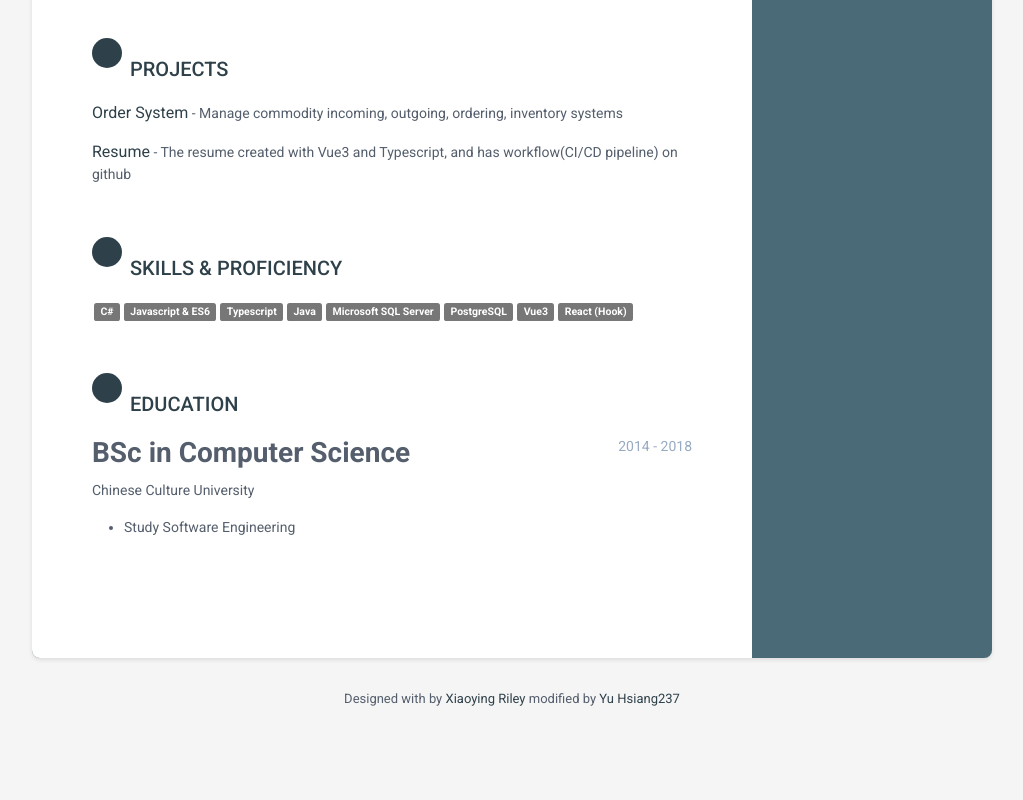
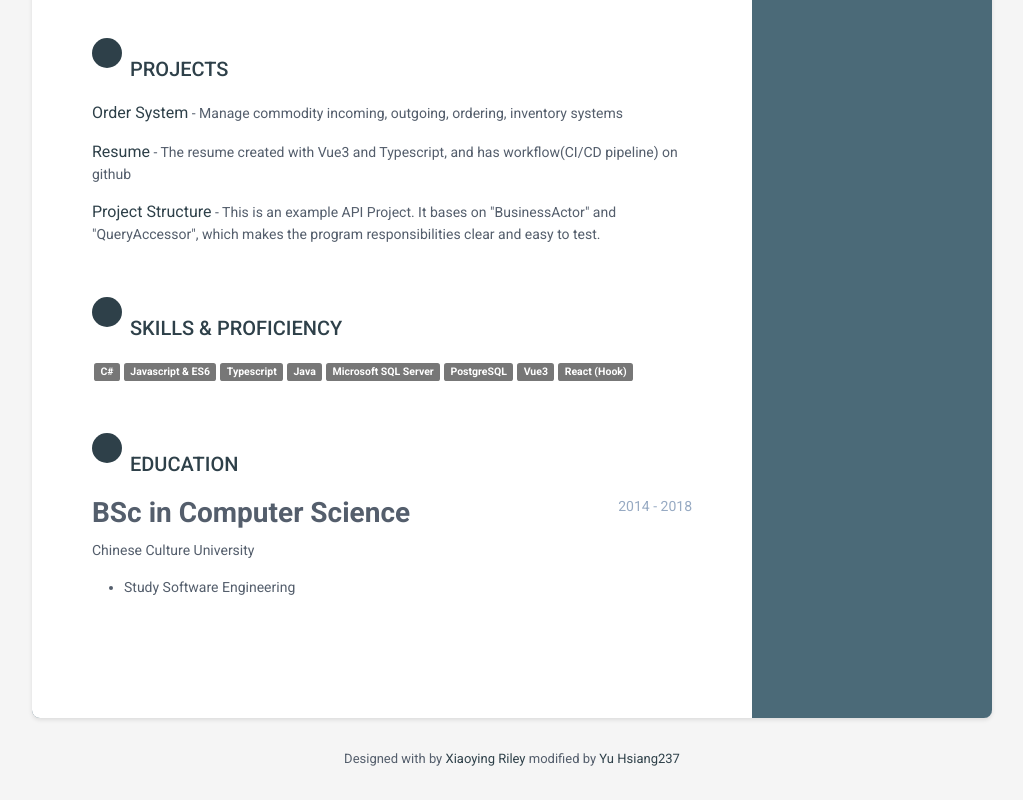
Before and after one commit to yuhsiang237/Resume, a Vue app: page / in a window 1280 px wide. Shown: the part 1431-2231 px from the top of the page, without its empty margins (128-1151 px from the left). Before the commit the page ends 2171 px from the top, so only its background shows below. Built offline with nearby package versions, Linux system fonts and the light colour scheme; some icons are missing.

Commit message:
Update project

```diff
--- a/src/components/resume/Content.vue
+++ b/src/components/resume/Content.vue
@@ -212,6 +212,12 @@ export default defineComponent({
           "The resume created with Vue3 and Typescript, and has workflow(CI/CD pipeline) on github",
         href: "https://github.com/yuhsiang237/Resume",
       },
+      {
+        projectName: "Project Structure",
+        description:
+          "This is an example API Project. It bases on \"BusinessActor\" and \"QueryAccessor\", which makes the program responsibilities clear and easy to test.",
+        href: "https://github.com/yuhsiang237/project-structure",
+      },
     ]);
 
     const skillList = ref<Skill[]>([
```
